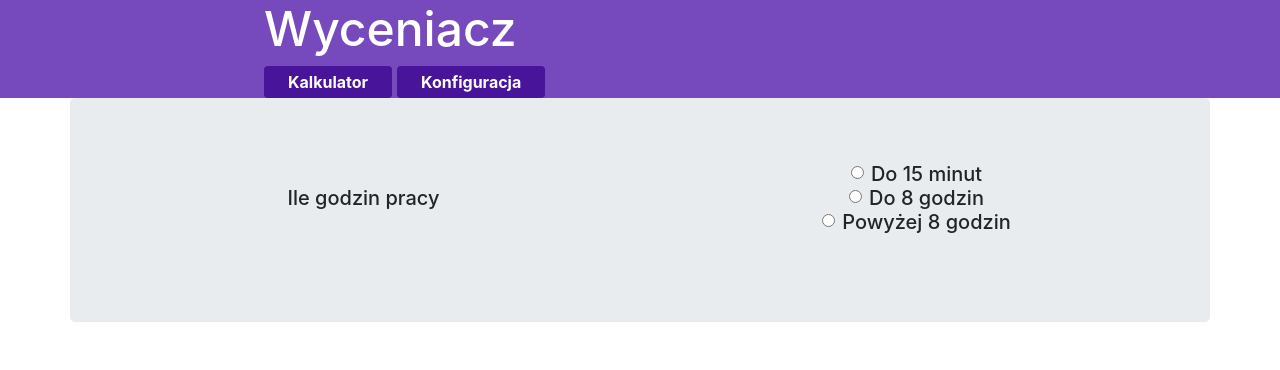
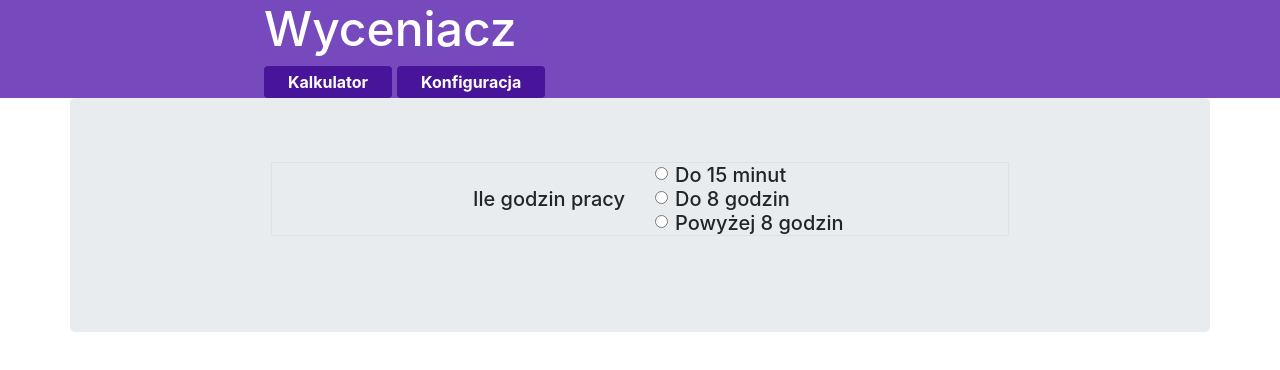
Before and after one commit to mateuszrozek/movie-valuator, a React (Create React App) app: page / in a window 1280 px wide. Shown: the top 370 px of the page. Built offline with nearby package versions, Linux system fonts and the light colour scheme.

Commit message:
sliderFireworks added

```diff
--- a/src/feature/form/ValuationForm.tsx
+++ b/src/feature/form/ValuationForm.tsx
@@ -6,6 +6,7 @@ import {
     finalDurationUpdated,
     formUpdated,
     rawDurationUpdated,
+    sliderUpdated,
     workHoursUpdated
 } from './formSlice';
 import {RootState} from "../../app/store";
@@ -101,12 +102,17 @@ export const ValuationForm = () => {
         },
     ];
 
+
+    const onSliderChanged = (event: any, newValue: number | number[]) => {
+        dispatch(sliderUpdated({fireworks: newValue}));
+    };
+
     return (
         <section className='jumbotron'>
             <h2>Wycena filmu</h2>
             <form>
                 <div className="container">
-                    <div className="row flex-row">
+                    <div className="row">
                         <div className="col form-group border">
                             <label className='col-form-label'>Ilość godzin pracy</label>
                             <div className="form-inline justify-content-center">
@@ -147,7 +153,7 @@ export const ValuationForm = () => {
                             </div>
                         </div>
                     </div>
-                    <div className="row flex-row">
+                    <div className="row">
                         <div className="col form-group border">
                             <Typography id="discrete-slider" gutterBottom>
                                 Fajerwerki
@@ -160,6 +166,7 @@ export const ValuationForm = () => {
                                 marks={marks}
                                 min={0}
                                 max={3}
+                                onChange={onSliderChanged}
                             />
                         </div>
                     </div>
--- a/src/feature/form/ValuationOptions.tsx
+++ b/src/feature/form/ValuationOptions.tsx
@@ -30,8 +30,10 @@ export const ValuationOptions = () => {
         <div className='jumbotron container'>
             <fieldset className="form-group">
                 <div className="row align-items-center justify-content-center h5">
-                    <legend className="col-form-label col">Ile godzin pracy</legend>
-                    <div className="col">
+                    <div className="col-8">
+                        <div className="row align-items-center justify-content-center h5 border">
+                            <legend className="col-form-label col text-right">Ile godzin pracy</legend>
+                            <div className="col text-left">
                                 <div className="form-check">
                                     <input className="form-check-input" type="radio" name="gridRadios" id="gridRadios1"
                                            value="option1" onChange={e => radioButtonChanged(e)}/>
@@ -54,6 +56,9 @@ export const ValuationOptions = () => {
                                     </label>
                                 </div>
                             </div>
+                        </div>
+                    </div>
+
 
                 </div>
             </fieldset>
--- a/src/feature/form/formSlice.tsx
+++ b/src/feature/form/formSlice.tsx
@@ -4,7 +4,8 @@ const initialState = {
     rawDuration: 0,
     finalDuration: 0,
     workHours: 9,
-    colorGrading: false
+    colorGrading: false,
+    fireworks: 0
 }
 
 const formSlice = createSlice({
@@ -31,6 +32,10 @@ const formSlice = createSlice({
         colorGradingUpdated(state, action) {
             const {colorGrading} = action.payload;
             state.colorGrading = colorGrading;
+        },
+        sliderUpdated(state, action) {
+            const {fireworks} = action.payload;
+            state.fireworks = fireworks;
         }
     }
 });
@@ -41,7 +46,8 @@ export const {
     rawDurationUpdated,
     finalDurationUpdated,
     workHoursUpdated,
-    colorGradingUpdated
+    colorGradingUpdated,
+    sliderUpdated
 } = formSlice.actions;
 
 export default formSlice.reducer;
```
Lines whose indentation alone changed are shown as unchanged.
